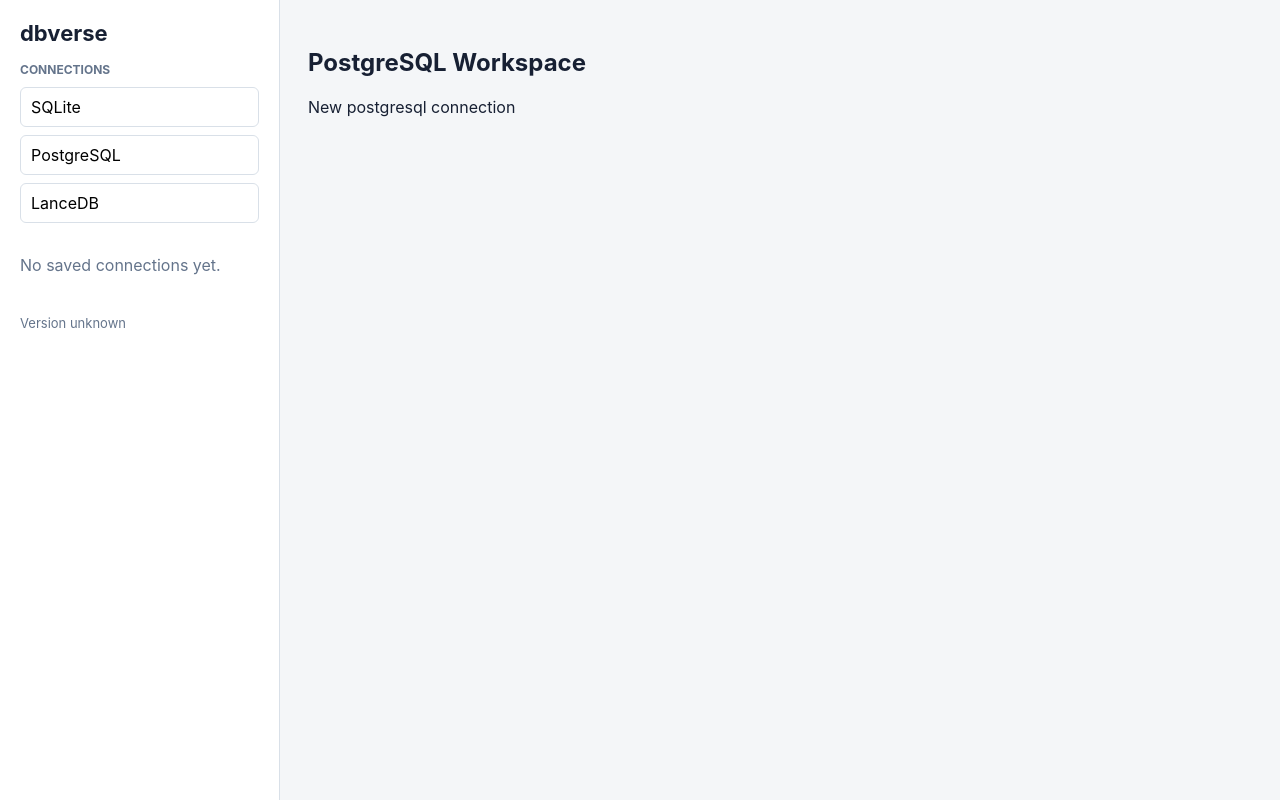
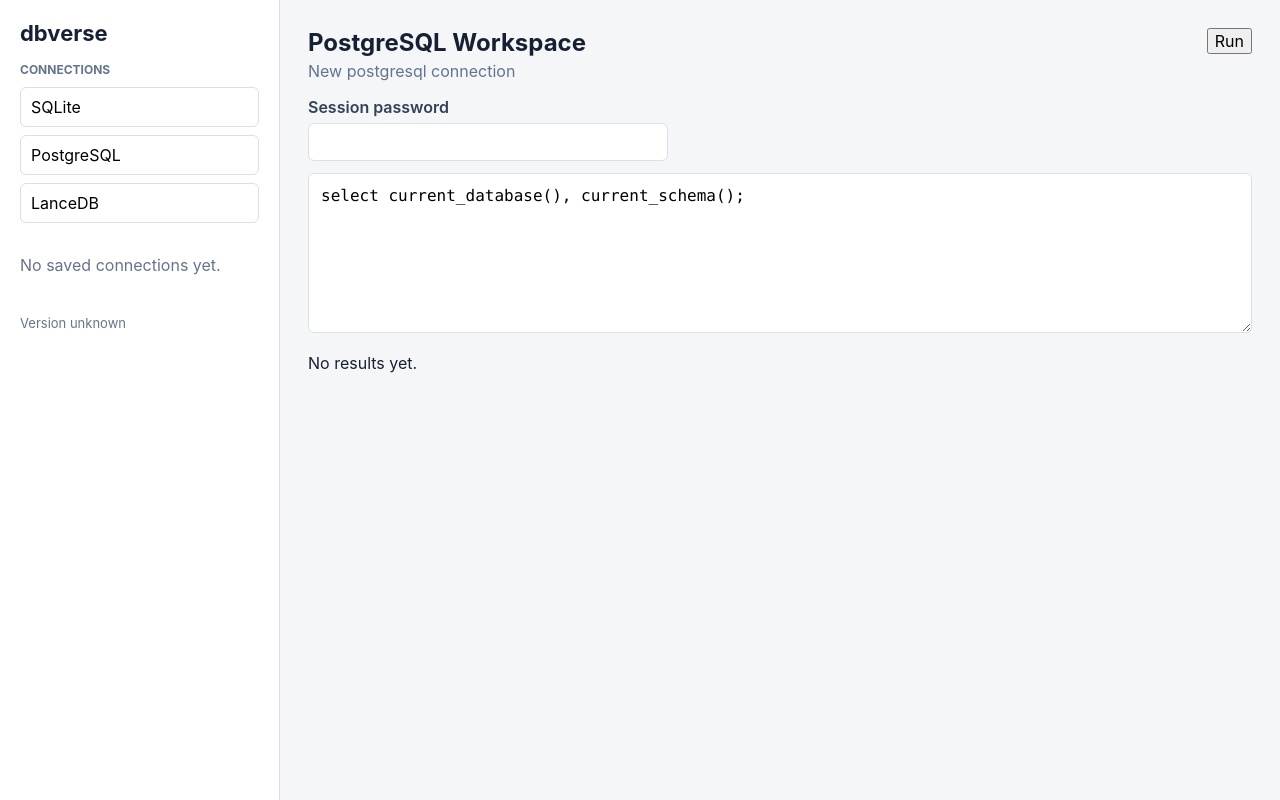
Before and after one commit to sirius-zuo/dbverse, a React (Vite) app: page / in a window 1280 px wide. Both pictures are taken after a click on the button "PostgreSQL". Built offline with nearby package versions, Linux system fonts and the light colour scheme.

Commit message:
feat: add postgres workspace

```diff
--- a/src/components/WorkspaceRouter.tsx
+++ b/src/components/WorkspaceRouter.tsx
@@ -1,4 +1,5 @@
 import type { ConnectionProfile } from "../api/types";
+import { PostgresWorkspace } from "../workspaces/postgres/PostgresWorkspace";
 import { SQLiteWorkspace } from "../workspaces/sqlite/SQLiteWorkspace";
 
 interface WorkspaceRouterProps {
@@ -20,12 +21,7 @@
   }
 
   if (profile.kind === "postgresql") {
-    return (
-      <section className="workspace">
-        <h2>PostgreSQL Workspace</h2>
-        <p>{profile.displayName}</p>
-      </section>
-    );
+    return <PostgresWorkspace profile={profile} />;
   }
 
   return (
--- a/src/styles.css
+++ b/src/styles.css
@@ -194,3 +194,19 @@
   padding: 10px 12px;
   margin-bottom: 12px;
 }
+
+.field-label {
+  display: grid;
+  gap: 6px;
+  max-width: 360px;
+  margin-bottom: 12px;
+  color: #334155;
+  font-weight: 600;
+}
+
+.field-label input {
+  border: 1px solid #d9e0e8;
+  border-radius: 6px;
+  padding: 8px 10px;
+  font-weight: 400;
+}
--- /dev/null
+++ b/src/workspaces/postgres/PostgresWorkspace.tsx
@@ -0,0 +1,69 @@
+import { useState } from "react";
+import type { ConnectionProfile, ResultSet } from "../../api/types";
+import { classifyStatement } from "../../api/tauri";
+import { postgresExecuteQuery } from "../../api/postgres";
+import { ResultGrid } from "../../components/ResultGrid";
+
+interface PostgresWorkspaceProps {
+  profile: ConnectionProfile;
+}
+
+export function PostgresWorkspace({ profile }: PostgresWorkspaceProps) {
+  const [sql, setSql] = useState(
+    "select current_database(), current_schema();"
+  );
+  const [password, setPassword] = useState("");
+  const [result, setResult] = useState<ResultSet | null>(null);
+  const [message, setMessage] = useState<string | null>(null);
+
+  async function runQuery() {
+    setMessage(null);
+    const classification = await classifyStatement(sql);
+    if (
+      classification.safety === "mutating" ||
+      classification.safety === "ambiguous"
+    ) {
+      const confirmed = window.confirm(
+        `${classification.reason}\n\nRun this PostgreSQL statement anyway?`
+      );
+      if (!confirmed) return;
+    }
+
+    try {
+      setResult(
+        await postgresExecuteQuery(profile, password || null, sql)
+      );
+    } catch (error) {
+      setMessage(
+        error instanceof Error ? error.message : "PostgreSQL query failed."
+      );
+    }
+  }
+
+  return (
+    <section className="workspace postgres-workspace">
+      <header className="workspace-header">
+        <div>
+          <h2>PostgreSQL Workspace</h2>
+          <p>{profile.displayName}</p>
+        </div>
+        <button onClick={runQuery}>Run</button>
+      </header>
+      <label className="field-label">
+        Session password
+        <input
+          type="password"
+          value={password}
+          onChange={(event) => setPassword(event.target.value)}
+        />
+      </label>
+      <textarea
+        className="query-editor"
+        value={sql}
+        onChange={(event) => setSql(event.target.value)}
+      />
+      {message ? <div className="error-banner">{message}</div> : null}
+      <ResultGrid result={result} />
+    </section>
+  );
+}
```
